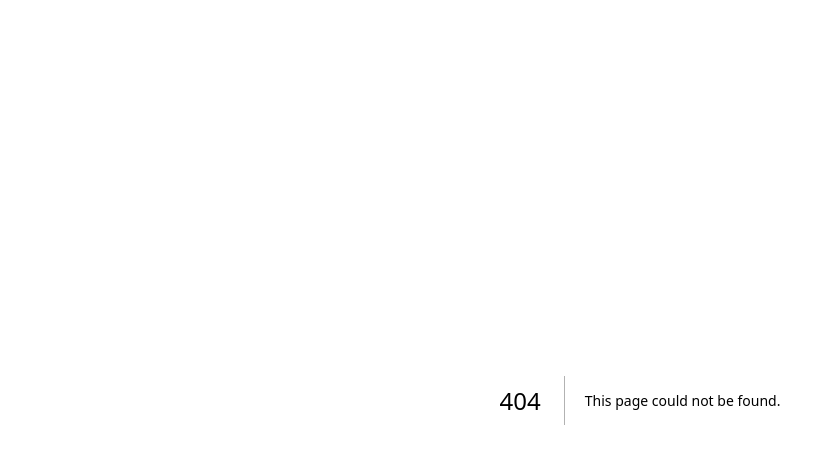
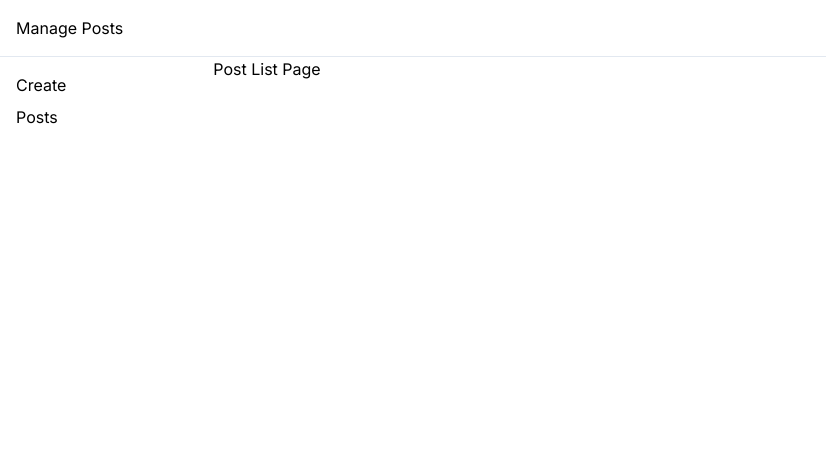
Before and after one commit to ilynnluo/nextjs-blog-admin, a Next.js app: page /posts in a window 1280 px wide. Before the commit this address had no page. Shown: the top 464 px of the page, without its empty margins (0-826 px from the left). Built offline with nearby package versions, Linux system fonts and the light colour scheme.

Commit message:
+ add page list page

```diff
--- a/app/posts/1/page.tsx
+++ /dev/null
@@ -1,7 +0,0 @@
-export default function Post() {
-  return (
-    <div>
-      POST
-    </div>
-  )
-}
--- /dev/null
+++ b/app/posts/[id]/layout.tsx
@@ -0,0 +1,22 @@
+import '../../globals.css'
+import type { Metadata } from 'next'
+import { Inter } from 'next/font/google'
+
+const inter = Inter({ subsets: ['latin'] })
+
+export const metadata: Metadata = {
+  title: 'Create Next App',
+  description: 'Generated by create next app',
+}
+
+export default function DetailLayout({
+  children,
+}: {
+  children: React.ReactNode
+}) {
+  return (
+    <html lang="en">
+      <body className={inter.className}>{children}</body>
+    </html>
+  )
+}
--- a/app/posts/1/layout.tsx
+++ b/app/posts/[id]/page.tsx
@@ -1,8 +1,12 @@
-import SideBar from "@/app/components/sideBar/SideBar"
-import TopBar from "@/app/components/topBar/TopBar"
+import SideBar from "@/app/components/sideBar/SideBar";
+import TopBar from "@/app/components/topBar/TopBar";
 
-export default function MainLayout({ children }: { children: React.ReactNode }) {
-  return (
+export default function Post({
+  params
+}: {
+  params: { id: string }
+}) {
+  return(
     <div>
       <TopBar />
       <div className="container 2xl mx-auto grid grid-cols-12">
@@ -10,7 +14,7 @@ export default function MainLayout({ children }: { children: React.ReactNode })
           <SideBar />
         </div>
         <div className="col-span-10">
-          {children}
+         {params.id} Post Page
         </div>
       </div>
     </div>
--- /dev/null
+++ b/app/posts/page.tsx
@@ -0,0 +1,18 @@
+import SideBar from "@/app/components/sideBar/SideBar";
+import TopBar from "@/app/components/topBar/TopBar";
+
+export default function PostList() {
+  return(
+    <div>
+      <TopBar />
+      <div className="container 2xl mx-auto grid grid-cols-12">
+        <div className="col-span-2">
+          <SideBar />
+        </div>
+        <div className="col-span-10">
+         Post List Page
+        </div>
+      </div>
+    </div>
+  )
+}
```
